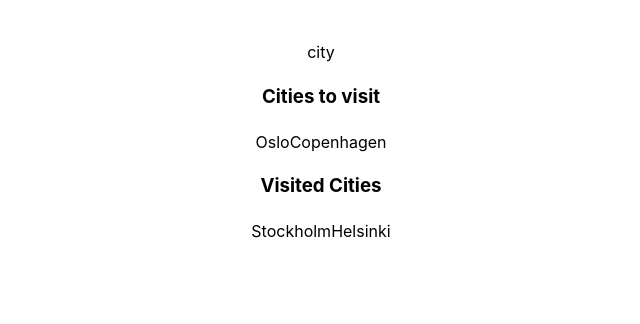
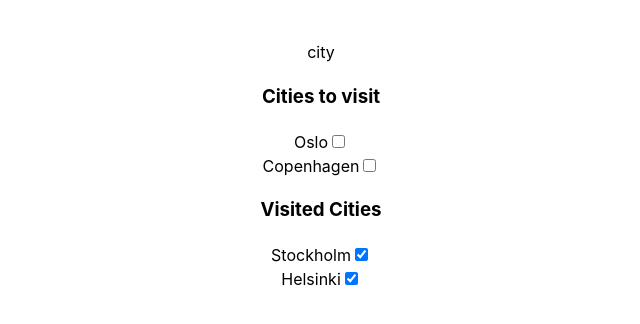
Before and after one commit to r0binsahin/travel-wishlist, a React (Vite) app: page / in a window 1280 px wide. Shown: the top 324 px of the page, without its empty margins (319-959 px from the left). Built offline with nearby package versions, Linux system fonts and the light colour scheme; data requests are answered from the project's data file.

Commit message:
updating data

```diff
--- a/src/App.tsx
+++ b/src/App.tsx
@@ -8,10 +8,10 @@ import axios from 'axios';
 function App() {
   const [cities, setCities] = useState<City[]>([]);
   const getCities = async () => {
-    const res = await axios.get('../db.json');
+    const res = await axios.get('http://localhost:3000/cities');
 
-    console.log(res.data);
-    return res.data.cities;
+    console.log('data:', res.data);
+    return res.data;
   };
 
   useEffect(() => {
--- a/src/components/displayCities/DisplayCities.tsx
+++ b/src/components/displayCities/DisplayCities.tsx
@@ -1,5 +1,7 @@
+import { useState } from 'react';
 import { City } from '../../models/City';
 import './displayCities.css';
+import axios from 'axios';
 
 interface DisplayCitiesProps {
   cities: City[];
@@ -7,18 +9,45 @@ interface DisplayCitiesProps {
 
 export const DisplayCities = ({ cities }: DisplayCitiesProps) => {
   const citiesToVisit = cities.filter((city) => city.isVisited === false);
-
   const visitedCities = cities.filter((city) => city.isVisited === true);
 
-  console.log('visitied:', visitedCities);
+  const updateCityOnDatabase = async (city: City) => {
+    try {
+      axios.patch(`http://localhost:3000/cities/${city.id}`, {
+        isVisited: city.isVisited,
+      });
+    } catch (error) {
+      console.log(error);
+    }
+  };
+
+  const handleChange = (id: string) => {
+    cities.map((city) => {
+      if (city.id === id) {
+        const updatedCity = { ...city, isVisited: !city.isVisited };
+        updateCityOnDatabase(updatedCity);
+        console.log('updated:', updatedCity);
+        return updatedCity;
+      }
+    });
+  };
 
   return (
     <div className='cities-container'>
       <div className='cities-toVisit'>
         <h3>Cities to visit</h3>
         <div className='cities-wrapper'>
-          {citiesToVisit.map((city) => (
-            <span>{city.name}</span>
+          {citiesToVisit.map((city, index) => (
+            <div className='city' key={index}>
+              <label>
+                {city.name}
+                <input
+                  type='checkbox'
+                  checked={city.isVisited}
+                  onChange={() => handleChange(city.id)}
+                />
+              </label>
+            </div>
           ))}
         </div>
       </div>
@@ -26,8 +55,17 @@ export const DisplayCities = ({ cities }: DisplayCitiesProps) => {
       <div className='visited-cities'>
         <h3>Visited Cities</h3>
         <div className='cities-wrapper'>
-          {visitedCities.map((city) => (
-            <span>{city.name}</span>
+          {visitedCities.map((city, index) => (
+            <div className='city' key={index}>
+              <label>
+                {city.name}
+                <input
+                  type='checkbox'
+                  checked={city.isVisited}
+                  onChange={() => handleChange(city.id)}
+                />
+              </label>
+            </div>
           ))}
         </div>
       </div>
```
Also changed, not shown: db.json (+20 -4 lines).
